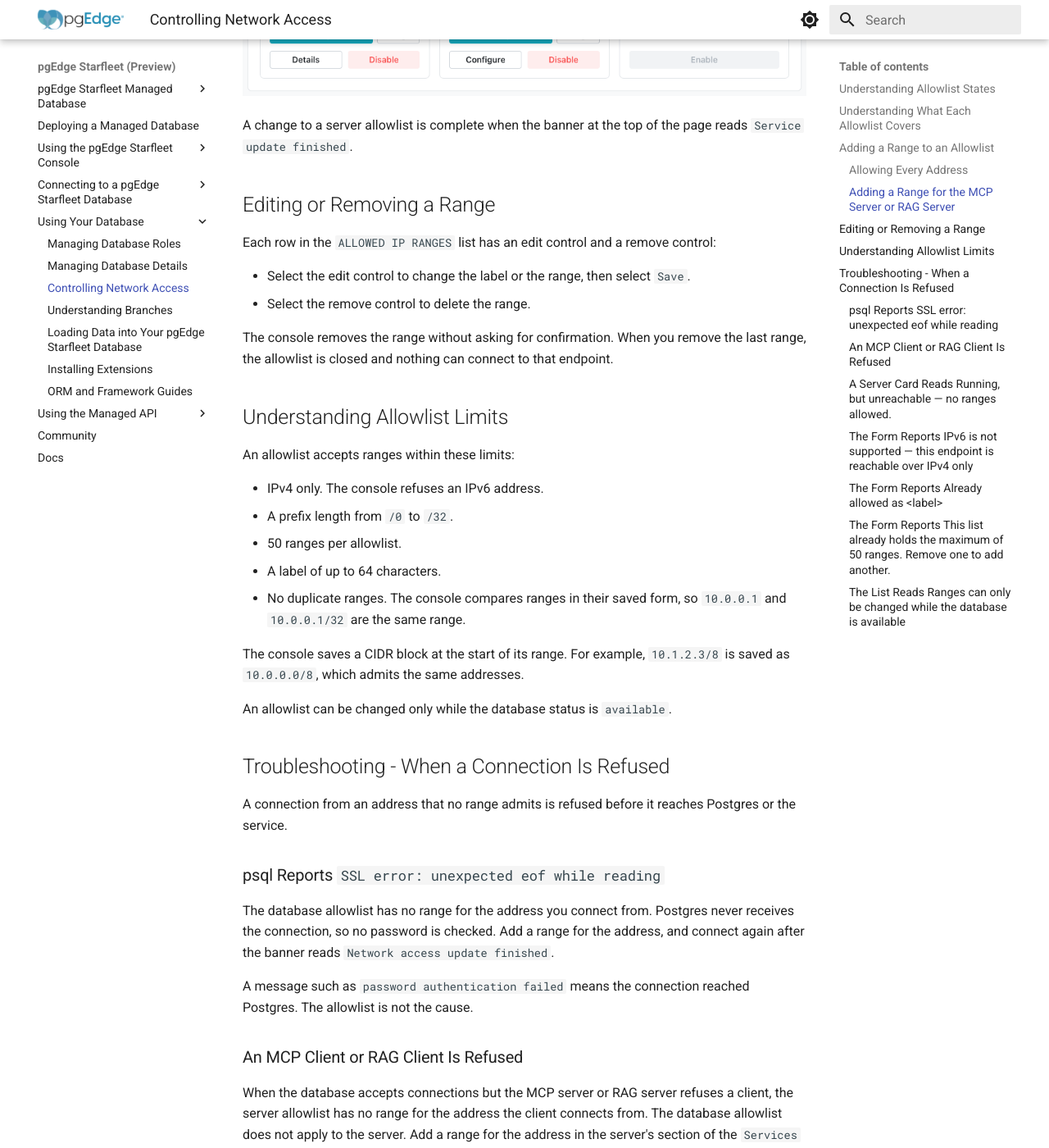
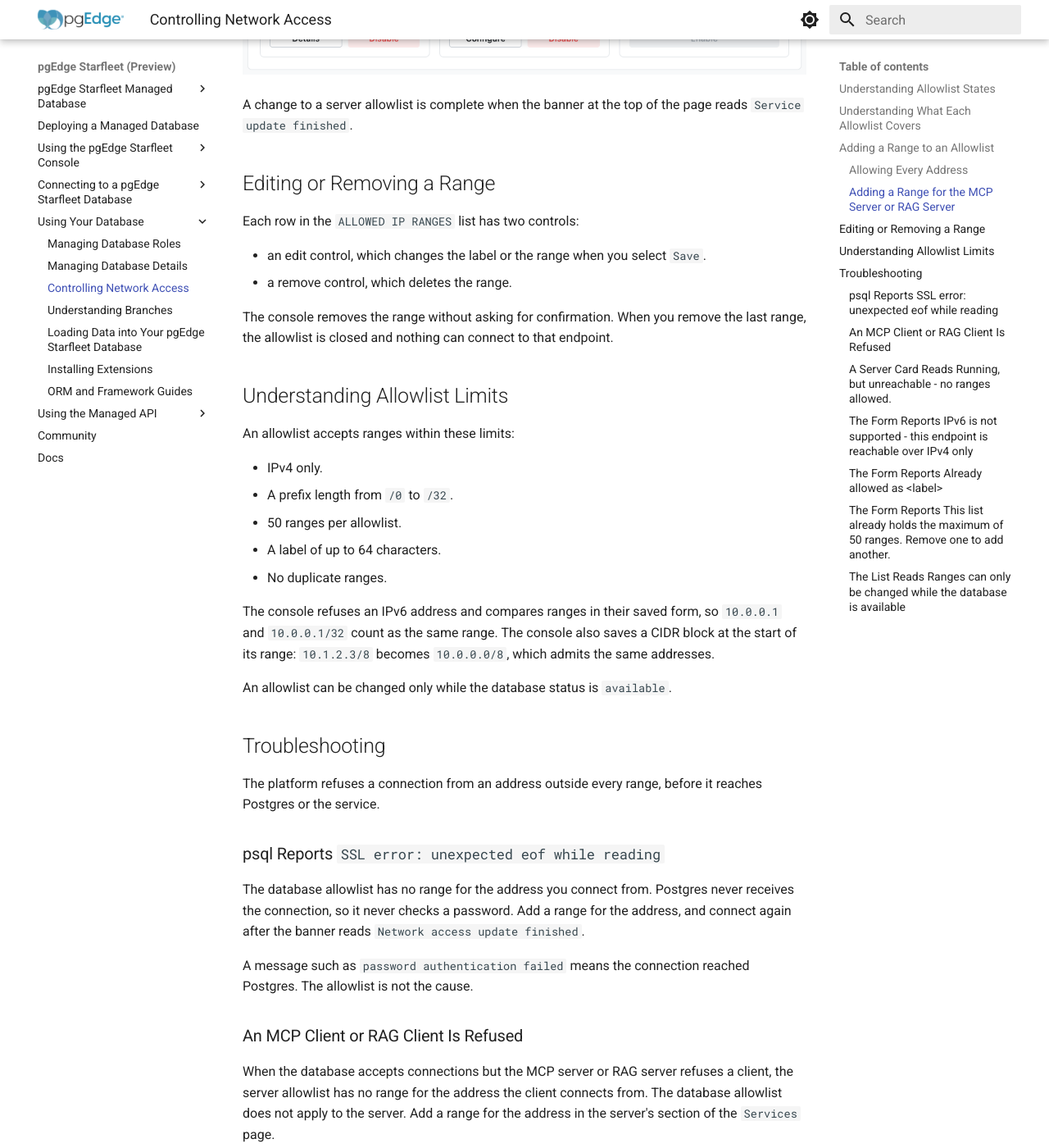
Before and after one commit to pgEdge/pgedge-starfleet-docs, an MkDocs documentation site: the page built from docs/managed/using_database/managed_network_access.md, in a window 1280 px wide and 1400 px high, scrolled down 3851 px. Shown: the whole window at 82% size. Built offline with MkDocs 1.6.1 and Material for MkDocs 9.7.7, drawn with Linux system fonts in a browser that asks for light colours; some of the changed text lies outside the part shown.

Commit message:
Review managed_network_access.md for voice, ambiguity, and structure
Fix passive voice throughout, clarify the "older database" reference,
restructure three bullet lists that used full sentences instead of
completing their lead-in, simplify the repeated "address the console
sees you connecting from" phrasing, drop the redundant Troubleshooting
subtitle, and replace two em-dashes in quoted console strings with
hyphens.

```diff
--- a/docs/managed/using_database/managed_network_access.md
+++ b/docs/managed/using_database/managed_network_access.md
@@ -31,13 +32,13 @@ endpoint. Add the ranges you connect from, and then remove the
 Each allowlist covers one endpoint, and adding a range to one never
 changes another:
 
-- The database allowlist covers connections to Postgres, from psql,
-  pgAdmin, an application or any other client.
-- The MCP server allowlist covers connections to the MCP server.
-- The RAG server allowlist covers connections to the RAG server.
+- the database allowlist, covering connections to Postgres from
+  psql, pgAdmin, an application, or any other client.
+- the MCP server allowlist, covering connections to the MCP server.
+- the RAG server allowlist, covering connections to the RAG server.
 
-A branch gets its database allowlist when the branch is created. That
-allowlist cannot be changed afterward.
+Creating a branch sets its database allowlist, which cannot change
+afterward.
 
 ## Adding a Range to an Allowlist
 
@@ -50,9 +51,9 @@ database allowlist:
 2. In the `ALLOWED IP RANGES` list on the `Connect` pane, select
    `Add range`.
 
-    When the list has no range, the `Label` and `IP address or CIDR
-    block` fields are already shown below the list, so go to the next
-    step.
+    When the list has no range, the console already shows the `Label`
+    and `IP address or CIDR block` fields below the list, so go to
+    the next step.
 
     ![The Connect pane with two allowed ranges](../images/managed_allowlist_connect.png)
 
@@ -63,24 +64,25 @@ database allowlist:
 4. In the `IP address or CIDR block` field, enter the address or
    range.
 
-    A single address, such as `203.0.113.10`, is saved as
+    The console saves a single address, such as `203.0.113.10`, as
     `203.0.113.10/32`.
 
 5. Select `Add`.
 
-While the change is applied, the database status reads `modifying`
-and the list cannot be changed. The banner at the top of the page reads
-`Network access update finished` when the change is complete. The change affects new
-connections only, and connections that are already open stay open.
+While the console applies the change, the database status reads
+`modifying` and you cannot change the list. The banner at the top of
+the page reads `Network access update finished` when the change is
+complete. The change affects new connections only, and connections
+that are already open stay open.
 
 When the allowlist is closed, the `Connect` pane shows `Add my current
-IP` with the address the console sees you connecting from. Select
-`Add my current IP` to add that address as a range labeled `My laptop`.
+IP` with your detected IP address. Select `Add my current IP` to add
+that address as a range labeled `My laptop`.
 
 ![The Connect pane with no allowed ranges](../images/managed_allowlist_deny_all.png)
 
-The address the console sees can differ from the address a server or
-CI runner connects from. Add a range for each place that connects.
+Your detected IP address can differ from the address a server or CI
+runner connects from. Add a range for each place that connects.
 
 ### Allowing Every Address
 
@@ -96,10 +98,10 @@ The MCP server and RAG server allowlists are on the `Services` page,
 and a summary is on each server's card in the `AI Services` pane. When
 a server allowlist has no range, the card shows two controls:
 
-- Select `Add my IP` to add the address the console sees you
-  connecting from, labeled `My IP`.
-- Select `Range` to open the server's section of the `Services` page,
-  and then select `Add a range`.
+- `Add my IP`, which adds your detected IP address as a range
+  labeled `My IP`.
+- `Range`, which opens the server's section of the `Services` page
+  so you can select `Add a range`.
 
 When the server allowlist has a range, select `Manage access` on the
 card to open the `Services` page, where `Add range` works as it does
@@ -112,12 +114,11 @@ the page reads `Service update finished`.
 
 ## Editing or Removing a Range
 
-Each row in the `ALLOWED IP RANGES` list has an edit control and a
-remove control:
+Each row in the `ALLOWED IP RANGES` list has two controls:
 
-- Select the edit control to change the label or the range, then
+- an edit control, which changes the label or the range when you
   select `Save`.
-- Select the remove control to delete the range.
+- a remove control, which deletes the range.
 
 The console removes the range without asking for confirmation. When
 you remove the last range, the allowlist is closed and nothing can
@@ -127,28 +128,29 @@ connect to that endpoint.
 
 An allowlist accepts ranges within these limits:
 
-- IPv4 only. The console refuses an IPv6 address.
+- IPv4 only.
 - A prefix length from `/0` to `/32`.
 - 50 ranges per allowlist.
 - A label of up to 64 characters.
-- No duplicate ranges. The console compares ranges in their saved
-  form, so `10.0.0.1` and `10.0.0.1/32` are the same range.
+- No duplicate ranges.
 
-The console saves a CIDR block at the start of its range. For example,
-`10.1.2.3/8` is saved as `10.0.0.0/8`, which admits the same addresses.
+The console refuses an IPv6 address and compares ranges in their
+saved form, so `10.0.0.1` and `10.0.0.1/32` count as the same range.
+The console also saves a CIDR block at the start of its range:
+`10.1.2.3/8` becomes `10.0.0.0/8`, which admits the same addresses.
 
 An allowlist can be changed only while the database status is
 `available`.
 
-## Troubleshooting - When a Connection Is Refused
+## Troubleshooting
 
-A connection from an address that no range admits is refused before
-it reaches Postgres or the service.
+The platform refuses a connection from an address outside every
+range, before it reaches Postgres or the service.
 
 ### psql Reports `SSL error: unexpected eof while reading`
 
 The database allowlist has no range for the address you connect from.
-Postgres never receives the connection, so no password is checked. Add
+Postgres never receives the connection, so it never checks a password. Add
 a range for the address, and connect again after the banner reads
 `Network access update finished`.
 
@@ -163,12 +165,12 @@ client connects from. The database allowlist does not apply to the
 server. Add a range for the address in the server's section of the
 `Services` page.
 
-### A Server Card Reads `Running, but unreachable — no ranges allowed.`
+### A Server Card Reads `Running, but unreachable - no ranges allowed.`
 
 The server is running, and its allowlist is closed. Select `Add my IP`,
 or select `Range` to add a range for another address.
 
-### The Form Reports `IPv6 is not supported — this endpoint is reachable over IPv4 only`
+### The Form Reports `IPv6 is not supported - this endpoint is reachable over IPv4 only`
 
 The endpoint accepts IPv4 connections only. Enter the IPv4 address or
 range you connect from. When your network uses IPv6 only, connect
@@ -187,6 +189,6 @@ single addresses with one CIDR block that covers them.
 
 ### The List Reads `Ranges can only be changed while the database is available`
 
-The database is busy with another change, and its status is shown at
-the end of the message. Wait until the status reads `available`, then
+The database is busy with another change, and the message names its
+status at the end. Wait until the status reads `available`, then
 make the change.
```
Also changed, not shown: other parts of docs/managed/using_database/managed_network_access.md (+3 -2 lines).
